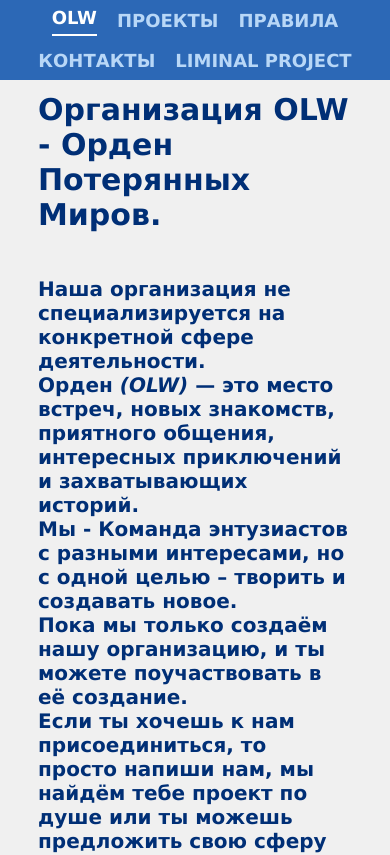
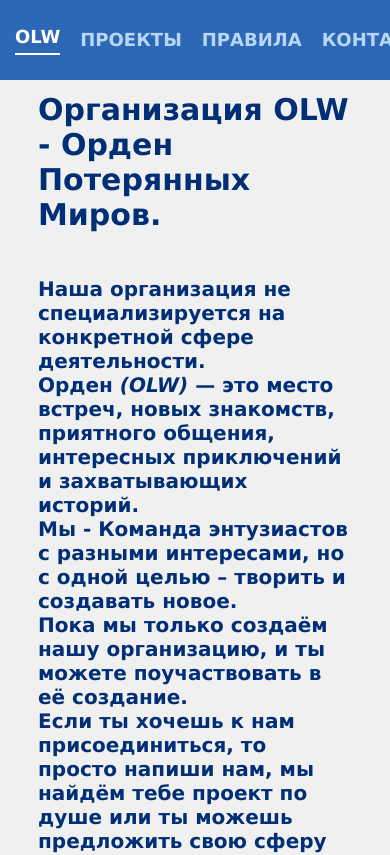
Before and after one commit to Dmitriy-OLW/OLW, a plain HTML site: page index.html in a window 390 px wide. Shown: the top 855 px of the page. Drawn offline with Linux system fonts and the light colour scheme.

Commit message:
Update styles.css

```diff
--- a/data_new/styles.css
+++ b/data_new/styles.css
@@ -7,7 +7,7 @@ nav {
 	top: 0;
 	left: 0;
 	background: #2c68b6;
-	width: 100%;
+	width: clamp(650px, 100%, 100%);
 	font-family: Verdana, Calibri, sans-serif;
 }
 nav ul {
```
